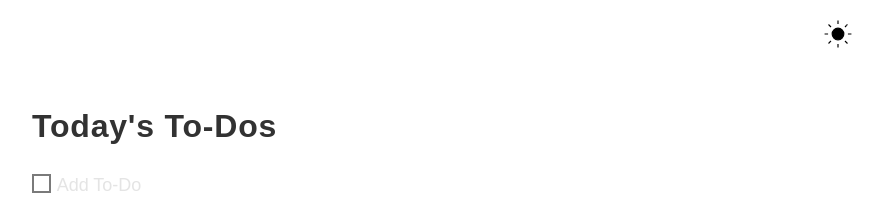
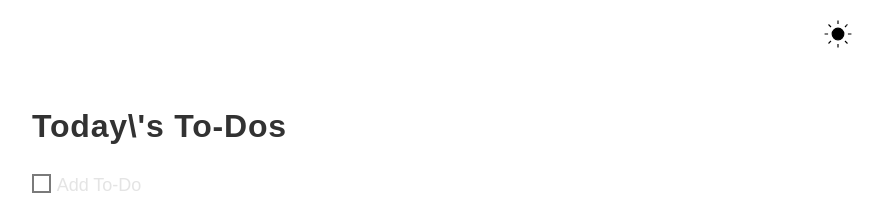
Before and after one commit to aakindel/to-do-today, a Next.js app: page / in a window 1280 px wide. Shown: the top 215 px of the page, without its empty margins (198-1081 px from the left). Built offline with nearby package versions, Linux system fonts and the light colour scheme.

Commit message:
escape single quote character

```diff
--- a/components/App.js
+++ b/components/App.js
@@ -574,7 +574,7 @@ export default function App() {
     <div className="container">
       <div contentEditable="true" className={styles.page_title}
         suppressContentEditableWarning={true}
-        placeholder="Untitled">Today's To-Dos</div>
+        placeholder="Untitled">Today\'s To-Dos</div>
       <ToDoList lines={lines}
         updateLineInLines={updateLineInLines}
         updateLineInDom={updateLineInDom} />
--- a/pages/index.js
+++ b/pages/index.js
@@ -27,7 +27,7 @@ export default function Home() {
   return (
     <>
       <Head>
-        <title>Today's Todos</title>
+        <title>Today\'s Todos</title>
         <meta name="description"
           content="Write down and get done your tasks for today!" />
         <link rel="icon" href="/favicon.ico" />
```
